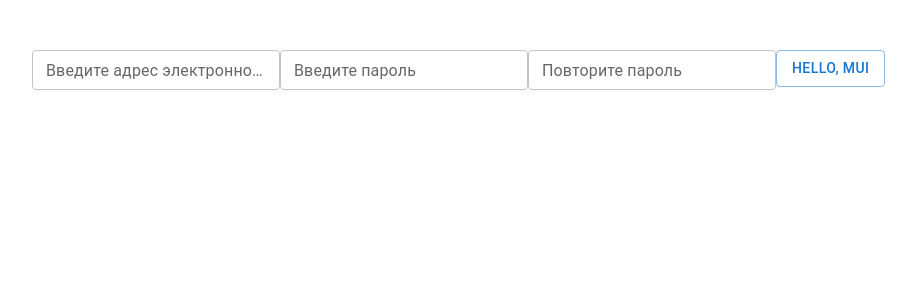
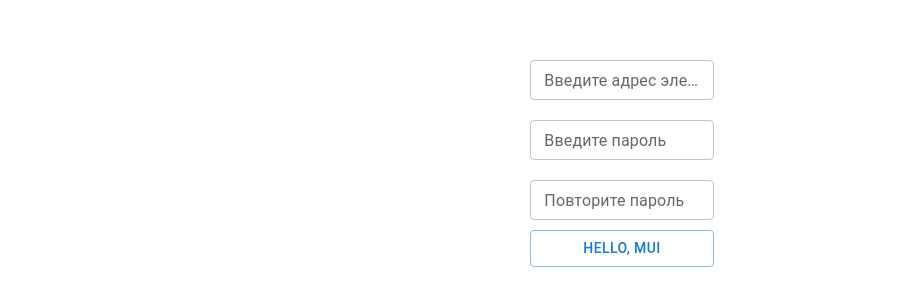
Before and after one commit to extensaman/MERN, a React (Create React App) app in the folder task04-formik-material-ui/: page / in a window 1280 px wide. Shown: the top 306 px of the page, without its empty margins (18-934 px from the left). Built offline with nearby package versions, Linux system fonts and the light colour scheme.

Commit message:
grid added

```diff
--- a/task04-formik-material-ui/src/App.js
+++ b/task04-formik-material-ui/src/App.js
@@ -1,7 +1,7 @@
 import { useFormik } from "formik";
 import Button from "@mui/material/Button";
 import * as Yup from "yup";
-import { TextField } from "@mui/material";
+import { Grid, TextField } from "@mui/material";
 
 function App() {
   const initialValues = { email: "", password: "", confirmPassword: "" };
@@ -27,9 +27,13 @@ function App() {
   });
 
   return (
-    <div>
+    <Grid container spacing={2}>
+      <Grid size={5} />
+      <Grid size={2}>
         <form onSubmit={formik.handleSubmit}>
           <TextField
+            fullWidth
+            sx={{ my: "10px" }}
             size="small"
             id="email"
             name="email"
@@ -41,6 +45,8 @@ function App() {
             helperText={formik.touched.email && formik.errors.email}
           />
           <TextField
+            fullWidth
+            sx={{ my: "10px" }}
             size="small"
             id="password"
             name="password"
@@ -54,6 +60,8 @@ function App() {
           />
 
           <TextField
+            fullWidth
+            sx={{ my: "10px" }}
             size="small"
             id="confirmPassword"
             name="confirmPassword"
@@ -69,9 +77,13 @@ function App() {
               formik.touched.confirmPassword && formik.errors.confirmPassword
             }
           />
-        <Button variant="outlined">Hello, MUI</Button>
+          <Button variant="outlined" fullWidth>
+            Hello, MUI
+          </Button>
         </form>
-    </div>
+      </Grid>
+      <Grid size={5} />
+    </Grid>
   );
 }
 
--- a/task04-formik-material-ui/src/index.css
+++ b/task04-formik-material-ui/src/index.css
@@ -21,3 +21,7 @@ code {
   border: 1px solid red;
   background-color: #ffe5e5;
 }
+
+.text-field {
+  padding: 10% 0;
+}
```
Lines whose indentation alone changed are shown as unchanged.
